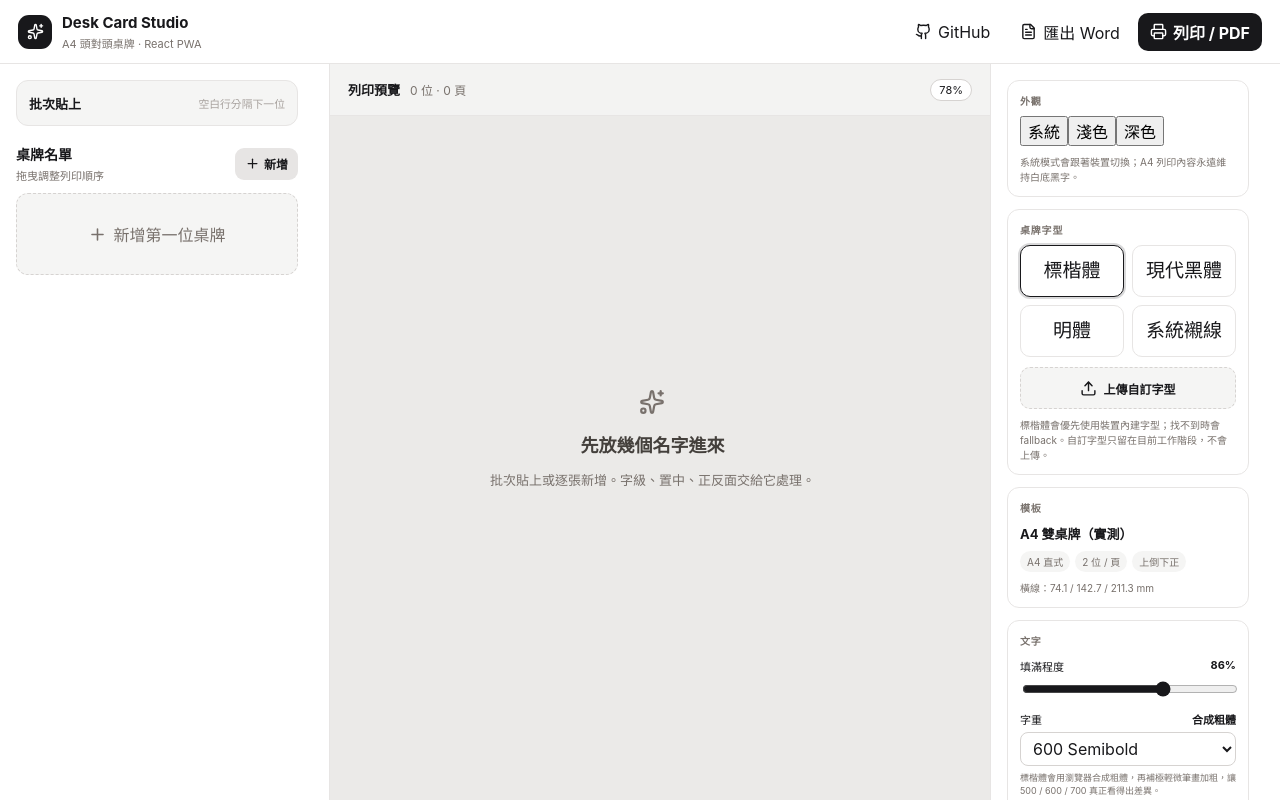
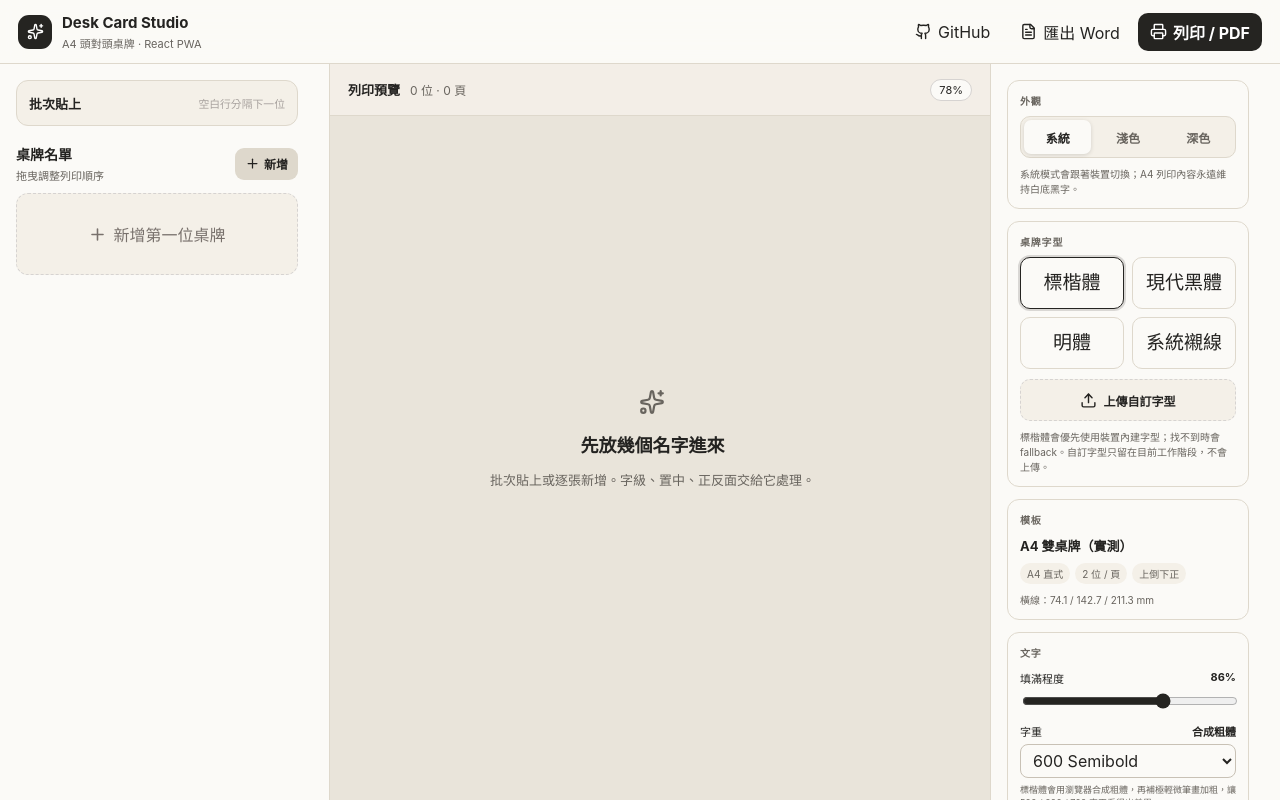
Before and after one commit to jush0147/desk-card-maker, a React (Vite) app: page / in a window 1280 px wide. Built offline with nearby package versions, Linux system fonts and the light colour scheme.

Commit message:
Improve dark mode contrast and neutral appearance

```diff
--- a/src/styles.css
+++ b/src/styles.css
@@ -69,44 +69,37 @@ body{overflow:hidden}
 }
 
 
-/* Theme system: dramatically over-engineered for the three people who will ever open this. */
-:root{
-  --accent:#18181b;
-  --accent-contrast:#fff;
-  --soft:#f5f5f4;
-  --soft-2:#ebeae8;
-  --panel:#fff;
-  --border:#e7e5e4;
-  --border-strong:#d6d3d1;
-  --muted:#78716c;
-  --muted-2:#a8a29e;
-  --text:#18181b;
+/* Appearance system: one light, one dark, and system-following behavior. */
+:root,
+:root[data-theme="light"]{
+  --accent:#252421;
+  --accent-contrast:#ffffff;
+  --soft:#f4f0e8;
+  --soft-2:#e9e4da;
+  --panel:#fbfaf7;
+  --border:#ded8cc;
+  --border-strong:#c8c1b5;
+  --muted:#68645e;
+  --muted-2:#918b82;
+  --text:#242321;
 }
-:root[data-theme="ocean"]{
-  --accent:#202124;--accent-contrast:#fff;--soft:#f7f7f5;--soft-2:#eeeeeb;--panel:#ffffff;--border:#e4e4df;--border-strong:#d5d5cf;--muted:#686868;--muted-2:#9a9a96;--text:#202124
-}
-:root[data-theme="indigo"]{
-  --accent:#2c2f33;--accent-contrast:#fff;--soft:#eef0f2;--soft-2:#e2e5e8;--panel:#f8f9fa;--border:#d8dce0;--border-strong:#c7ccd1;--muted:#61666b;--muted-2:#8a9096;--text:#25282b
-}
-:root[data-theme="emerald"]{
-  --accent:#292827;--accent-contrast:#fff;--soft:#e8e6e1;--soft-2:#ddd9d2;--panel:#f3f1ed;--border:#d2cec6;--border-strong:#beb9b0;--muted:#69645d;--muted-2:#958f87;--text:#292827
-}
-:root[data-theme="rose"]{
-  --accent:#f4f4f5;--accent-contrast:#18181b;--soft:#242424;--soft-2:#1e1e1e;--panel:#2b2b2b;--border:#3d3d3d;--border-strong:#505050;--muted:#b7b7b7;--muted-2:#858585;--text:#f2f2f2
-}
-:root[data-theme="amber"]{
-  --accent:#cccccc;--accent-contrast:#1e1e1e;--soft:#1e1e1e;--soft-2:#181818;--panel:#252526;--border:#333333;--border-strong:#454545;--muted:#b4b4b4;--muted-2:#858585;--text:#cccccc
-}
-:root[data-theme="violet"]{
-  --accent:#eeeeee;--accent-contrast:#181818;--soft:#181818;--soft-2:#121212;--panel:#202020;--border:#303030;--border-strong:#424242;--muted:#b6b6b6;--muted-2:#7e7e7e;--text:#eeeeee
-}
-:root[data-theme="midnight"]{
-  --accent:#f5f5f5;--accent-contrast:#000;--soft:#000;--soft-2:#090909;--panel:#0d0d0d;--border:#222;--border-strong:#343434;--muted:#b8b8b8;--muted-2:#7d7d7d;--text:#f5f5f5
+
+:root[data-theme="dark"]{
+  --accent:#f4f4f5;
+  --accent-contrast:#181818;
+  --soft:#1e1e1e;
+  --soft-2:#181818;
+  --panel:#252526;
+  --border:#3f3f42;
+  --border-strong:#5a5a5f;
+  --muted:#d2d2d5;
+  --muted-2:#ababaf;
+  --text:#f4f4f5;
 }
 
 body{color:var(--text);background:var(--soft)}
 .studio{background:var(--soft)}
-.studio>header{background:color-mix(in srgb,var(--panel) 94%,transparent);border-color:var(--border)}
+.studio>header{background:color-mix(in srgb,var(--panel) 96%,transparent);border-color:var(--border)}
 .brand>span{background:var(--accent);color:var(--accent-contrast)}
 .brand small,.preview-bar small,.preview-bar>span,.bulk-actions span,.section-title small,.cap,.setting-card>small,.guest-body>span{color:var(--muted)}
 .actions a,.actions button,.section-title button,.upload,.field>span,.check{color:var(--text)}
@@ -114,53 +107,57 @@ body{color:var(--text);background:var(--soft)}
 .left-panel,.right-panel{background:var(--panel)}
 .left-panel,.right-panel,.preview-bar,.bulk,.bulk-body,.guest-card,.setting-card,.thumb,.mobile-nav{border-color:var(--border)}
 .preview{background:var(--soft-2)}
-.preview-bar{background:color-mix(in srgb,var(--soft) 92%,transparent)}
+.preview-bar{background:color-mix(in srgb,var(--soft) 94%,transparent)}
 .preview-bar>span,.guest-card,.setting-card,.field input[type=number],.field select,.bulk textarea,.guest-card textarea{background:var(--panel);color:var(--text)}
 .bulk,.empty,.upload{background:var(--soft)}
 .bulk-actions button,.section-title button{background:var(--border);color:var(--text)}
 .bulk textarea,.guest-card textarea,.field input[type=number],.field select{border-color:var(--border-strong)}
+.bulk textarea::placeholder,.guest-card textarea::placeholder{color:var(--muted-2);opacity:1}
 .field input[type=range],.check input{accent-color:var(--accent)}
 .chips span{background:var(--soft);color:var(--muted)}
-.mobile-nav{background:color-mix(in srgb,var(--panel) 94%,transparent)}
+.mobile-nav{background:color-mix(in srgb,var(--panel) 96%,transparent)}
 .mobile-nav button{color:var(--muted)}
-.mobile-nav button.active{background:var(--soft);color:var(--accent)}
+.mobile-nav button.active{background:var(--soft);color:var(--text)}
 .drag,.icon{color:var(--muted-2)}
-.theme-grid{display:grid;grid-template-columns:repeat(2,minmax(0,1fr));gap:8px}
-.theme-option{
+.blank{color:var(--muted)}
+.blank h2{color:var(--text)}
+
+.appearance-control{
+  display:grid;
+  grid-template-columns:repeat(3,1fr);
+  gap:3px;
+  padding:3px;
+  border:1px solid var(--border);
+  border-radius:10px;
+  background:var(--soft)
+}
+.appearance-control button{
   min-width:0;
-  border:1px solid var(--border);
+  height:34px;
+  border:0;
+  border-radius:7px;
+  background:transparent;
+  color:var(--muted);
+  font-size:12px;
+  font-weight:700
+}
+.appearance-control button:hover{color:var(--text);background:color-mix(in srgb,var(--panel) 55%,transparent)}
+.appearance-control button.active{
   background:var(--panel);
   color:var(--text);
-  border-radius:10px;
-  padding:8px;
-  display:flex;
-  align-items:center;
-  gap:8px;
-  text-align:left
-}
-.theme-option:hover{border-color:var(--border-strong);background:var(--soft)}
-.theme-option.active{border-color:var(--accent);box-shadow:0 0 0 2px color-mix(in srgb,var(--accent) 16%,transparent)}
-.theme-option b{font-size:11px;white-space:nowrap;overflow:hidden;text-overflow:ellipsis}
-.theme-swatches{display:flex;flex:none}
-.theme-swatches i{display:block;width:11px;height:20px;border:1px solid #0001}
-.theme-swatches i:first-child{border-radius:6px 0 0 6px}
-.theme-swatches i:last-child{border-radius:0 6px 6px 0}
-:root[data-theme="midnight"] .a4{box-shadow:0 12px 42px #0008}
-:root[data-theme="midnight"] .bulk textarea,
-:root[data-theme="midnight"] .guest-card textarea,
-:root[data-theme="midnight"] .field input[type=number],
-:root[data-theme="midnight"] .field select{background:#0f172a;color:#f8fafc}
-:root[data-theme="midnight"] .preview-bar>span{background:#0f172a}
-:root[data-theme="midnight"] .blank h2{color:#f8fafc}
-:root[data-theme="midnight"] .blank{color:#cbd5e1}
-
-@media(max-width:1100px){
-  .theme-grid{grid-template-columns:repeat(4,minmax(0,1fr))}
-}
-@media(max-width:560px){
-  .theme-grid{grid-template-columns:repeat(2,minmax(0,1fr))}
+  box-shadow:0 1px 4px #0002
 }
 
+:root[data-theme="dark"] .a4{box-shadow:0 14px 44px #0009}
+:root[data-theme="dark"] .bulk textarea,
+:root[data-theme="dark"] .guest-card textarea,
+:root[data-theme="dark"] .field input[type=number],
+:root[data-theme="dark"] .field select{background:#1f1f20;color:#f4f4f5}
+:root[data-theme="dark"] .font-option{background:#242425}
+:root[data-theme="dark"] .font-option:hover{background:#2c2c2e}
+:root[data-theme="dark"] .preview-bar>span{background:#202021;color:#dedee1}
+:root[data-theme="dark"] .setting-card>small,
+:root[data-theme="dark"] .field-note{color:#c5c5c8}
 
 /* Print must escape the app-shell viewport. Without this, desktop browsers can clip to the first 100dvh page. */
 @media print{
@@ -229,7 +226,6 @@ body{color:var(--text);background:var(--soft)}
 .font-actions{display:flex;align-items:center;gap:8px;margin-top:10px}
 .font-actions .upload{flex:1}
 .font-error{margin-top:8px;font-size:10px;color:#dc2626;line-height:1.45}
-:root[data-theme="midnight"] .font-option{background:#0f172a}
 
 @media(max-width:1100px){
   .font-grid{grid-template-columns:repeat(4,minmax(0,1fr))}
@@ -259,28 +255,3 @@ body{color:var(--text);background:var(--soft)}
 
 .text-line{font-synthesis:weight}
 .field-note{display:block;margin-top:5px;font-size:9px;line-height:1.45;color:var(--muted)}
-
-/* Warm neutral default: modern productivity-app palette instead of candy colors. */
-:root[data-theme="graphite"]{
-  --accent:#1f1f1d;--accent-contrast:#fff;--soft:#f4f0e8;--soft-2:#e9e4da;--panel:#fbf9f5;--border:#ded8cc;--border-strong:#ccc4b6;--muted:#746f67;--muted-2:#9f988d;--text:#252320
-}
-:root[data-theme="rose"] .a4,
-:root[data-theme="amber"] .a4,
-:root[data-theme="violet"] .a4,
-:root[data-theme="midnight"] .a4{box-shadow:0 14px 44px #0009}
-:root[data-theme="rose"] .bulk textarea,
-:root[data-theme="rose"] .guest-card textarea,
-:root[data-theme="rose"] .field input[type=number],
-:root[data-theme="rose"] .field select,
-:root[data-theme="amber"] .bulk textarea,
-:root[data-theme="amber"] .guest-card textarea,
-:root[data-theme="amber"] .field input[type=number],
-:root[data-theme="amber"] .field select,
-:root[data-theme="violet"] .bulk textarea,
-:root[data-theme="violet"] .guest-card textarea,
-:root[data-theme="violet"] .field input[type=number],
-:root[data-theme="violet"] .field select,
-:root[data-theme="midnight"] .bulk textarea,
-:root[data-theme="midnight"] .guest-card textarea,
-:root[data-theme="midnight"] .field input[type=number],
-:root[data-theme="midnight"] .field select{background:var(--soft);color:var(--text)}
```
